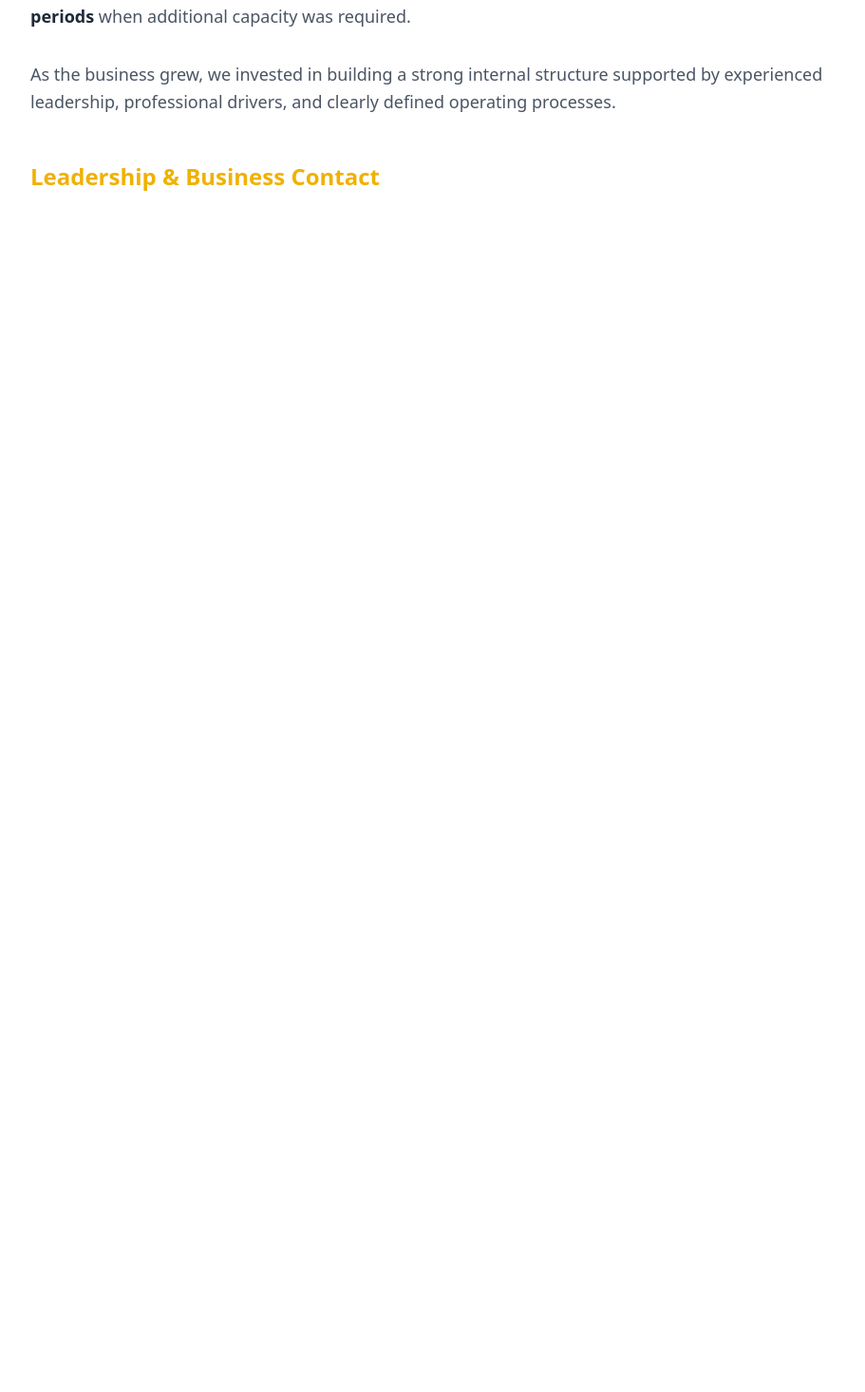
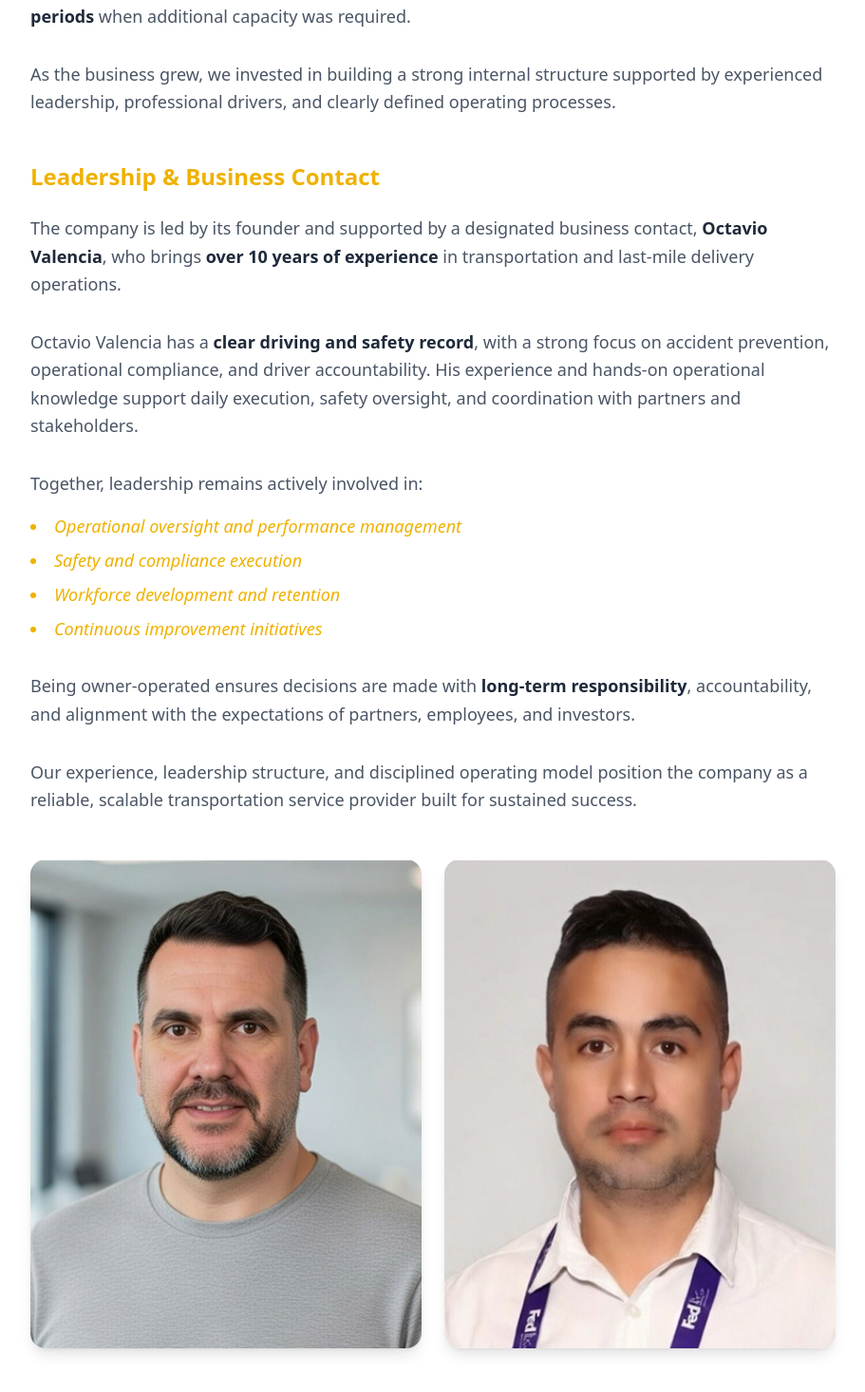
Before and after one commit to gaptrasnport/gap_web, a Next.js app: page /about in a window 1280 px wide. Shown: the part 554-2020 px from the top of the page at 95% size, without its empty margins (184-1095 px from the left). Before the commit the page ends 852 px from the top, so only its background shows below. Built offline with nearby package versions, Linux system fonts and the light colour scheme.

Commit message:
The missing texts and fields are added to the designs.

```diff
--- a/app/about/page.tsx
+++ b/app/about/page.tsx
@@ -1,4 +1,5 @@
 import Navbar from "../components/Navbar";
+import Image from "next/image";
 
 export default function About() {
     return (
@@ -10,7 +11,7 @@ export default function About() {
             <div className="pt-32 pb-20 px-6 max-w-4xl mx-auto text-gray-800">
 
                 {/* Title */}
-                <h1 className="font-holiday text-6xl text-yellow-400 mb-8 mt-8">About Us</h1>
+                <h1 className="font-holiday text-6xl text-yellow-500 mb-8 mt-8">About Us</h1>
 
                 {/* Text Block 1 */}
                 <p className="text-xl leading-relaxed mb-8">
@@ -33,7 +34,54 @@ export default function About() {
                 </p>
 
                 {/* Subheader */}
-                <h2 className="text-2xl font-bold text-yellow-500 mb-4 font-rubik">Leadership & Business Contact</h2>
+                <h2 className="text-2xl font-bold text-yellow-500 mb-6 font-rubik">Leadership & Business Contact</h2>
+
+                <p className="text-lg leading-relaxed mb-8 text-gray-600">
+                    The company is led by its founder and supported by a designated business contact, <span className="font-bold text-gray-800">Octavio Valencia</span>, who brings <span className="font-bold text-gray-800">over 10 years of experience</span> in transportation and last-mile delivery operations.
+                </p>
+
+                <p className="text-lg leading-relaxed mb-8 text-gray-600">
+                    Octavio Valencia has a <span className="font-bold text-gray-800">clear driving and safety record</span>, with a strong focus on accident prevention, operational compliance, and driver accountability. His experience and hands-on operational knowledge support daily execution, safety oversight, and coordination with partners and stakeholders.
+                </p>
+
+                <p className="text-lg leading-relaxed mb-4 text-gray-600">
+                    Together, leadership remains actively involved in:
+                </p>
+
+                <ul className="list-disc list-inside mb-8 space-y-2 text-lg text-yellow-500 font-medium italic">
+                    <li>Operational oversight and performance management</li>
+                    <li>Safety and compliance execution</li>
+                    <li>Workforce development and retention</li>
+                    <li>Continuous improvement initiatives</li>
+                </ul>
+
+                <p className="text-lg leading-relaxed mb-8 text-gray-600">
+                    Being owner-operated ensures decisions are made with <span className="font-bold text-gray-800">long-term responsibility</span>, accountability, and alignment with the expectations of partners, employees, and investors.
+                </p>
+
+                <p className="text-lg leading-relaxed mb-12 text-gray-600">
+                    Our experience, leadership structure, and disciplined operating model position the company as a reliable, scalable transportation service provider built for sustained success.
+                </p>
+
+                {/* Photos Grid */}
+                <div className="grid grid-cols-1 md:grid-cols-2 gap-6 mt-12">
+                    <div className="relative aspect-[4/5] rounded-2xl overflow-hidden shadow-lg">
+                        <Image
+                            src="/01_fotos_web_GAP2026.png"
+                            alt="Leadership 1"
+                            fill
+                            className="object-cover"
+                        />
+                    </div>
+                    <div className="relative aspect-[4/5] rounded-2xl overflow-hidden shadow-lg">
+                        <Image
+                            src="/fotos_web_GAP2026.png"
+                            alt="Leadership 2"
+                            fill
+                            className="object-cover"
+                        />
+                    </div>
+                </div>
             </div>
         </main>
     );
--- a/app/careers/page.tsx
+++ b/app/careers/page.tsx
@@ -30,7 +30,7 @@ export default function Careers() {
 
                     {/* First Name */}
                     <div className="flex flex-col">
-                        <label htmlFor="firstName" className="font-bold text-yellow-400 text-lg mb-2 font-rubik">First Name:</label>
+                        <label htmlFor="firstName" className="font-bold text-yellow-500 text-lg mb-2 font-rubik">First Name:</label>
                         <input
                             type="text"
                             id="firstName"
@@ -41,7 +41,7 @@ export default function Careers() {
 
                     {/* Last Name */}
                     <div className="flex flex-col">
-                        <label htmlFor="lastName" className="font-bold text-yellow-400 text-lg mb-2 font-rubik">Last Name:</label>
+                        <label htmlFor="lastName" className="font-bold text-yellow-500 text-lg mb-2 font-rubik">Last Name:</label>
                         <input
                             type="text"
                             id="lastName"
@@ -52,11 +52,22 @@ export default function Careers() {
 
                     {/* Telephone */}
                     <div className="flex flex-col">
-                        <label htmlFor="telephone" className="font-bold text-yellow-400 text-lg mb-2 font-rubik">Telephone:</label>
+                        <label htmlFor="telephone" className="font-bold text-yellow-500 text-lg mb-2 font-rubik">Telephone:</label>
                         <input
                             type="tel"
                             id="telephone"
                             name="telephone"
+                            className="border border-yellow-200 rounded-lg p-3 focus:outline-none focus:ring-2 focus:ring-yellow-400"
+                        />
+                    </div>
+
+                    {/* Email Address */}
+                    <div className="flex flex-col">
+                        <label htmlFor="email" className="font-bold text-yellow-500 text-lg mb-2 font-rubik">Email Address:</label>
+                        <input
+                            type="email"
+                            id="email"
+                            name="email"
                             className="border border-yellow-200 rounded-lg p-3 focus:outline-none focus:ring-2 focus:ring-yellow-400"
                         />
                     </div>
--- a/app/compliance/page.tsx
+++ b/app/compliance/page.tsx
@@ -64,6 +64,10 @@ export default function CompliancePage() {
                             Documented policies, procedures, and audit readiness
                         </li>
                     </ul>
+
+                    <p className="mt-8">
+                        This structure ensures operational alignment with regulatory bodies and contracting partners.
+                    </p>
                 </div>
 
             </div>
--- a/app/safety-resources/page.tsx
+++ b/app/safety-resources/page.tsx
@@ -11,7 +11,7 @@ export default function SafetyResources() {
             <div className="pt-32 pb-20 px-6 max-w-4xl mx-auto text-gray-800">
 
                 {/* Title */}
-                <h1 className="font-holiday text-6xl text-yellow-400 mb-8 mt-8">Safety Resources</h1>
+                <h1 className="font-holiday text-6xl text-yellow-500 mb-8 mt-8">Safety Resources</h1>
 
                 {/* Intro Text */}
                 <p className="text-lg leading-relaxed mb-6 text-gray-600">
@@ -50,11 +50,43 @@ export default function SafetyResources() {
 
                     <div>
                         <p className="text-lg text-yellow-500 font-bold mb-1">
-                            4. Federal Motor Carrier Safety Administration (FMCSA)
+                            4. Federal Motor Carrier Safety Administration (FMCSA) <Link href="https://www.fmcsa.dot.gov" className="italic underline text-gray-600 font-normal hover:text-blue-900 transition-colors" target="_blank">https://www.fmcsa.dot.gov</Link>
                         </p>
-                        <Link href="https://www.fmcsa.dot.gov" className="italic underline text-gray-600 font-normal text-lg hover:text-blue-900 transition-colors block mb-1" target="_blank">https://www.fmcsa.dot.gov</Link>
+                        <p className="text-gray-600 text-lg">Commercial driver safety, Hours of Service regulations, vehicle maintenance standards, and compliance information.</p>
+                    </div>
+
+                    <div>
+                        <p className="text-lg text-yellow-500 font-bold mb-1">
+                            5. National Highway Traffic Safety Administration (NHTSA) <Link href="https://www.nhtsa.gov" className="italic underline text-gray-600 font-normal hover:text-blue-900 transition-colors" target="_blank">https://www.nhtsa.gov</Link>
+                        </p>
+                        <p className="text-gray-600 text-lg">Public road safety education, distracted driving prevention, and vehicle safety initiatives.</p>
                     </div>
                 </div>
+
+                {/* Section 3 */}
+                <h2 className="text-2xl font-bold text-yellow-500 mb-6 font-rubik mt-12">Driver Safety & Education</h2>
+
+                <div className="space-y-6">
+                    <div>
+                        <p className="text-lg text-yellow-500 font-bold mb-1">
+                            6. National Safety Council (NSC) <Link href="https://www.nsc.org" className="italic underline text-gray-600 font-normal hover:text-blue-900 transition-colors" target="_blank">https://www.nsc.org</Link>
+                        </p>
+                        <p className="text-gray-600 text-lg">Defensive driving, fatigue management, workplace safety, and injury prevention resources.</p>
+                    </div>
+
+                    <div>
+                        <p className="text-lg text-yellow-500 font-bold mb-1">
+                            7. CDC – Motor Vehicle Safety <Link href="https://www.cdc.gov" className="italic underline text-gray-600 font-normal hover:text-blue-900 transition-colors" target="_blank">https://www.cdc.gov</Link>
+                        </p>
+                        <p className="text-gray-600 text-lg">Research-based information on driver health, fatigue, and injury prevention.</p>
+                    </div>
+                </div>
+
+                {/* Section 4 */}
+                <h2 className="text-2xl font-bold text-yellow-500 mb-6 font-rubik mt-12">Disclaimer</h2>
+                <p className="text-lg leading-relaxed mb-8 text-gray-600 italic">
+                    External links are provided for informational and educational purposes only. We are not affiliated with or endorsed by any government agency or association unless explicitly stated.
+                </p>
 
             </div>
         </main>
--- a/app/safety/page.tsx
+++ b/app/safety/page.tsx
@@ -56,7 +56,23 @@ export default function SafetyPage() {
                         <li>
                             Fitness-for-duty and fatigue awareness
                         </li>
+                        <li>
+                            Hydration and heat exposure mitigation
+                        </li>
+                        <li>
+                            Proper lifting techniques and ergonomics
+                        </li>
+                        <li>
+                            Mandatory three points of contact when entering and exiting vehicles
+                        </li>
+                        <li>
+                            Appropriate footwear and safe load handling procedures
+                        </li>
                     </ul>
+
+                    <p className="mt-8">
+                        Safety systems are designed not only to react to events but to <span className="font-bold text-gray-800">prevent them.</span>
+                    </p>
                 </div>
 
             </div>
```
Also changed, not shown: public/01_fotos_web_GAP2026.png (added), public/fotos_web_GAP2026.png (added).
